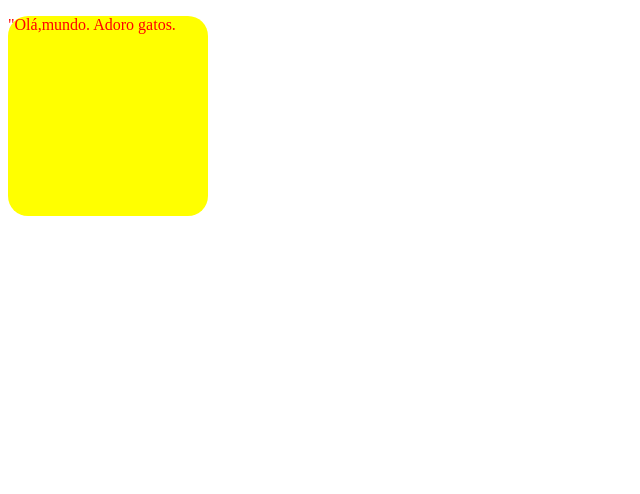
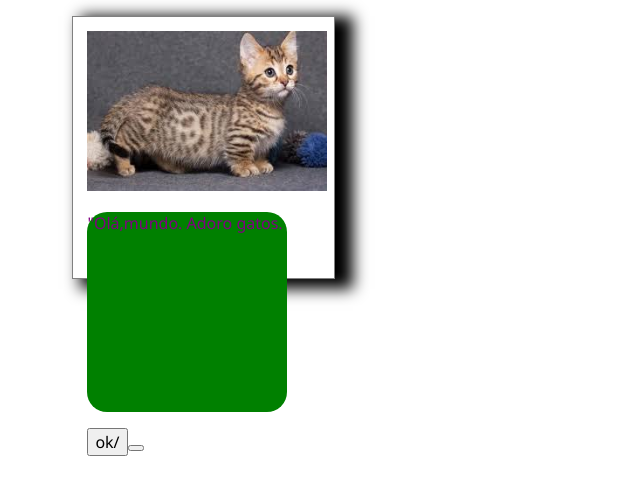
Before and after one commit to EduardoBO4/Oficina-DWeb, a plain HTML site: page index.html in a window 1280 px wide. Shown: the whole page, without its empty margins (0-640 px from the left). Drawn offline with Linux system fonts and the light colour scheme.

Commit message:
oficina-dweb

```diff
--- a/index.html
+++ b/index.html
@@ -2,12 +2,44 @@
 <html>
 <head>
 <title>Of Web </title>
+<style>
+*{
+    font-family: 'Segoe UI', Tahoma, Geneva, Verdana, sans-serif;
+    font-size: 16px;
+}
+div{
+    border: 0.1rem solid gray;
+    width: 14.5rem;
+    height: 14.5rem;
+    margin: 1rem 2rem 3rem 4rem;
+    padding: 0.9rem;
+    box-shadow: 0.8rem 0.3rem 0.9rem 0.3rem;
+}
+img{
+    width: 15rem;
+}
+p{
+    color:purple;
+    background-color: green;
+    width: 200px;
+    height: 200px;
+    border-radius: 10%;
+}
+    </style>
+    </head>
+    <body>
+        <div>
+<img src="gatp.png" alt="gato">
+            <p>
+            "Olá,mundo. Adoro gatos.
+            </p>
+            <button onclick="navegar()">ok/<button>
+        </div>
+            <script>
+                function navega(){
+                    window.location = "https://www.google.com.br/?hl=pt-BR";
+                }
 
-</head>
-<body>
-<p style="color:red ; background-color: yellow; width: 200px;height: 200px; border-radius: 10%;" >
-    "Olá,mundo. Adoro gatos.
-
-</p>
+            </script>
 </body>
 </html>
```
Also changed, not shown: estilo.css (added), funcionalidades.js (added), gatp.png (added).
